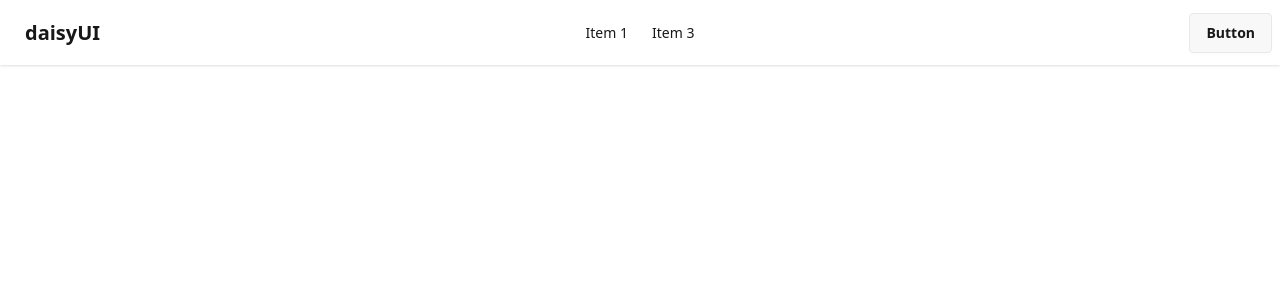
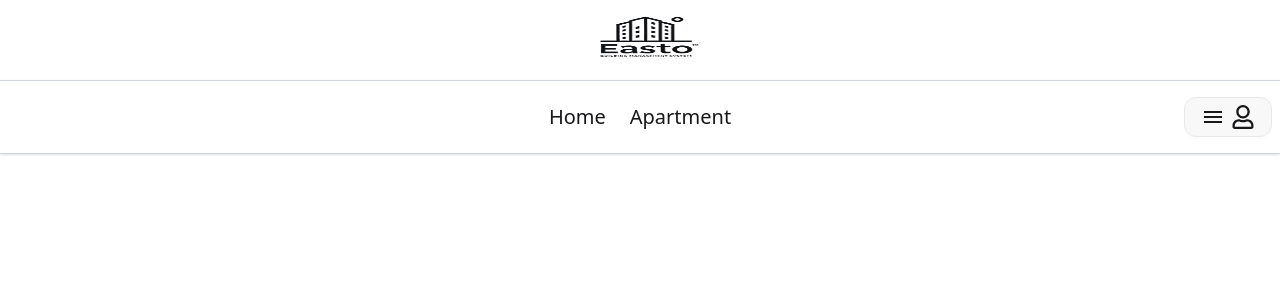
Before and after one commit to tzmehedy/building_management_system, a React (Vite) app in the folder client/: page / in a window 1280 px wide. Shown: the top 300 px of the page. Built offline with nearby package versions, Linux system fonts and the light colour scheme.

Commit message:
The navbar design is completed

```diff
--- a/client/package.json
+++ b/client/package.json
@@ -15,6 +15,7 @@
     "match-sorter": "^8.0.0",
     "react": "^18.3.1",
     "react-dom": "^18.3.1",
+    "react-icons": "^5.4.0",
     "react-router-dom": "^7.1.3",
     "sort-by": "^1.2.0"
   },
--- a/client/src/Layout/Root.jsx
+++ b/client/src/Layout/Root.jsx
@@ -4,9 +4,7 @@ import NavBar from "../Shared/NavBar";
 const Root = () => {
     return (
         <div>
-            <div>
                 <NavBar></NavBar>
-            </div>
             <Outlet></Outlet>
         </div>
     );
--- a/client/src/Shared/NavBar.jsx
+++ b/client/src/Shared/NavBar.jsx
@@ -1,11 +1,25 @@
+import { Link, NavLink } from "react-router-dom";
+import logo from "../assets/images/logo (2).png"
+import { MdMenu } from "react-icons/md";
+import { FaRegUser } from "react-icons/fa";
 
 
 const NavBar = () => {
     return (
-      <div className="navbar bg-base-100 shadow-sm">
+      <div className="fixed z-30 max-w-full container">
+        <div className="flex justify-center">
+          <Link to={"/"}>
+            <img className="h-20 w-48" src={logo} alt="" />
+          </Link>
+        </div>
+        <div className="navbar mt-0 shadow-sm border border-y-gray-300 border-x-0">
           <div className="navbar-start">
             <div className="dropdown">
-            <div tabIndex={0} role="button" className="btn btn-ghost lg:hidden">
+              <div
+                tabIndex={0}
+                role="button"
+                className="btn btn-ghost lg:hidden"
+              >
                 <svg
                   xmlns="http://www.w3.org/2000/svg"
                   className="h-5 w-5"
@@ -26,27 +40,29 @@ const NavBar = () => {
                 className="menu menu-sm dropdown-content bg-base-100 rounded-box z-1 mt-3 w-52 p-2 shadow"
               >
                 <li>
-                <a>Item 1</a>
+                  <NavLink to={"/"}>Home</NavLink>
                 </li>
                 <li>
-                <a>Item 3</a>
+                  <NavLink to={"/apartment"}>Apartment</NavLink>
                 </li>
               </ul>
             </div>
-          <a className="btn btn-ghost text-xl">daisyUI</a>
           </div>
           <div className="navbar-center hidden lg:flex">
             <ul className="menu menu-horizontal px-1">
-            <li>
-              <a>Item 1</a>
+              <li className="text-xl">
+                <NavLink to={"/"}>Home</NavLink>
               </li>
-            <li>
-              <a>Item 3</a>
+              <li className="text-xl">
+                <NavLink to={"/apartment"}>Apartment</NavLink>
               </li>
             </ul>
           </div>
           <div className="navbar-end">
-          <a className="btn">Button</a>
+            <button className="btn text-2xl outline-0 flex items-center rounded-xl">
+              <MdMenu></MdMenu> <FaRegUser></FaRegUser>
+            </button>
+          </div>
         </div>
       </div>
     );
```
Also changed, not shown: client/src/assets/images/logo (2).png (added), client/src/index.css (line endings or trailing spaces), 1 other file (tests, documents, lock files or other folders). Lines whose indentation alone changed are shown as unchanged.
